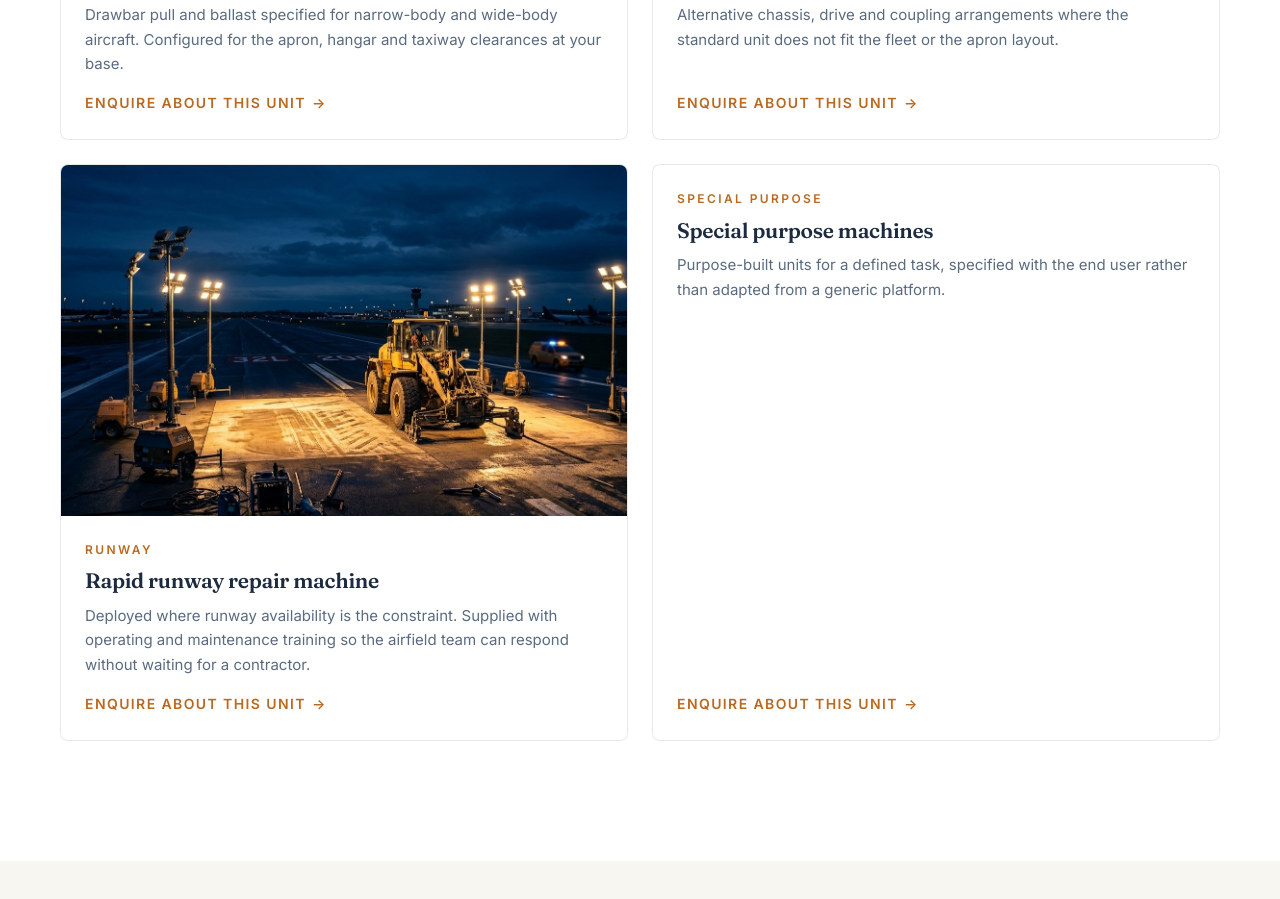
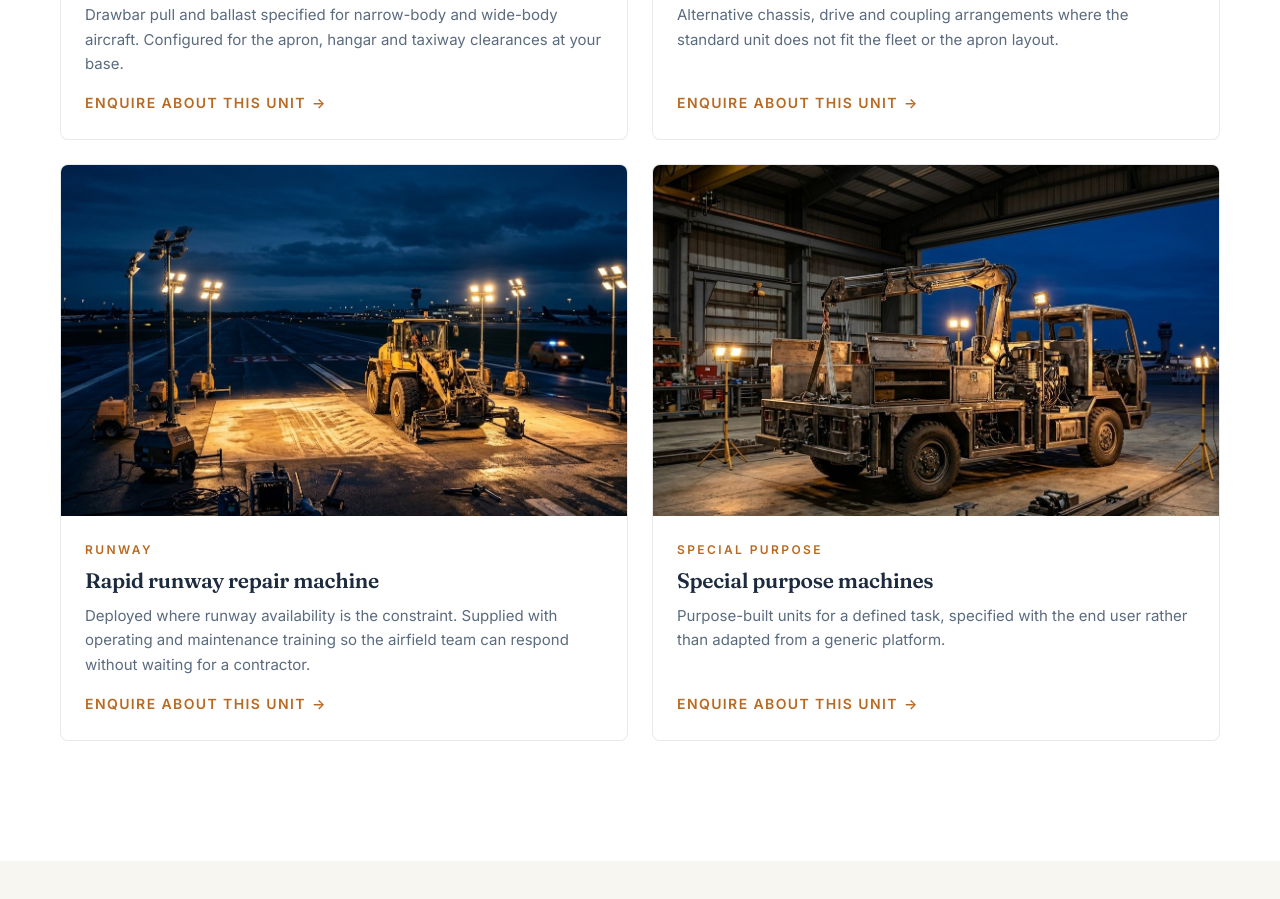
Before and after one commit to contact873/CE, a plain HTML site: page products.html in a window 1280 px wide. Shown: the part 1401-2300 px from the top of the page. Drawn offline with Linux system fonts and the light colour scheme.

Commit message:
feat: add generated image for the special purpose machines card
Co-authored-by: CommandCodeBot <noreply@commandcode.ai>

```diff
--- a/products.html
+++ b/products.html
@@ -129,6 +129,7 @@
           </div>
         </article>
         <article class="card js-reveal">
+          <div class="card__media"><img src="assets/images/gen-special-purpose.jpg" alt="Special purpose airfield machine, purpose-built" loading="lazy"></div>
           <div class="card__body">
             <span class="card__kicker">Special purpose</span>
             <h3 class="card__title">Special purpose machines</h3>
```
Also changed, not shown: assets/images/gen-special-purpose.jpg (added).
